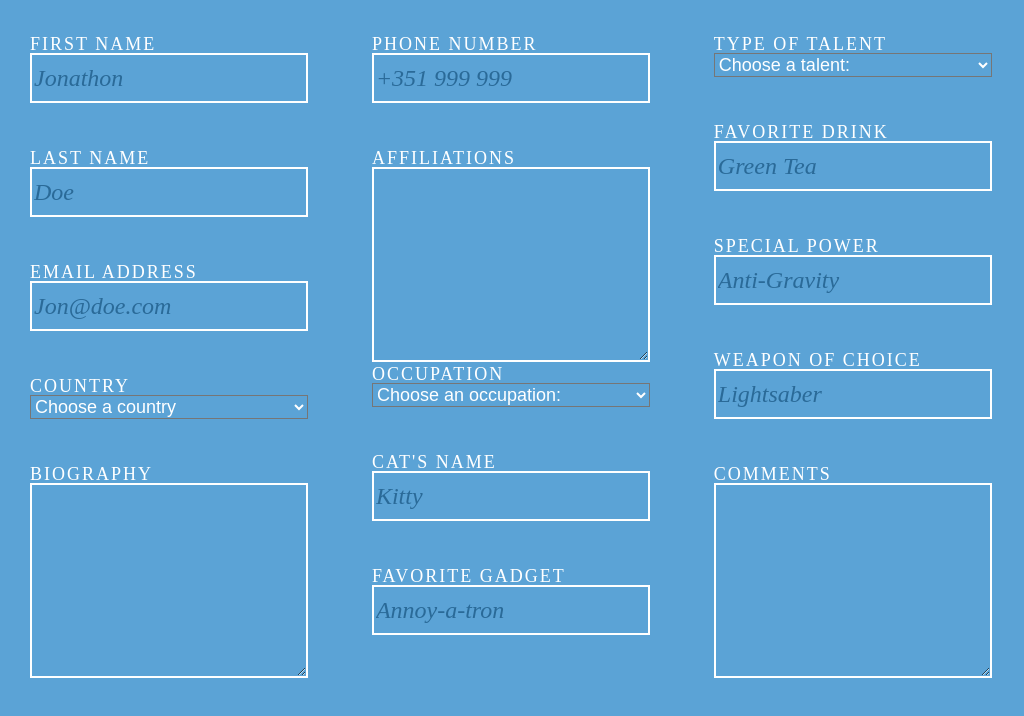
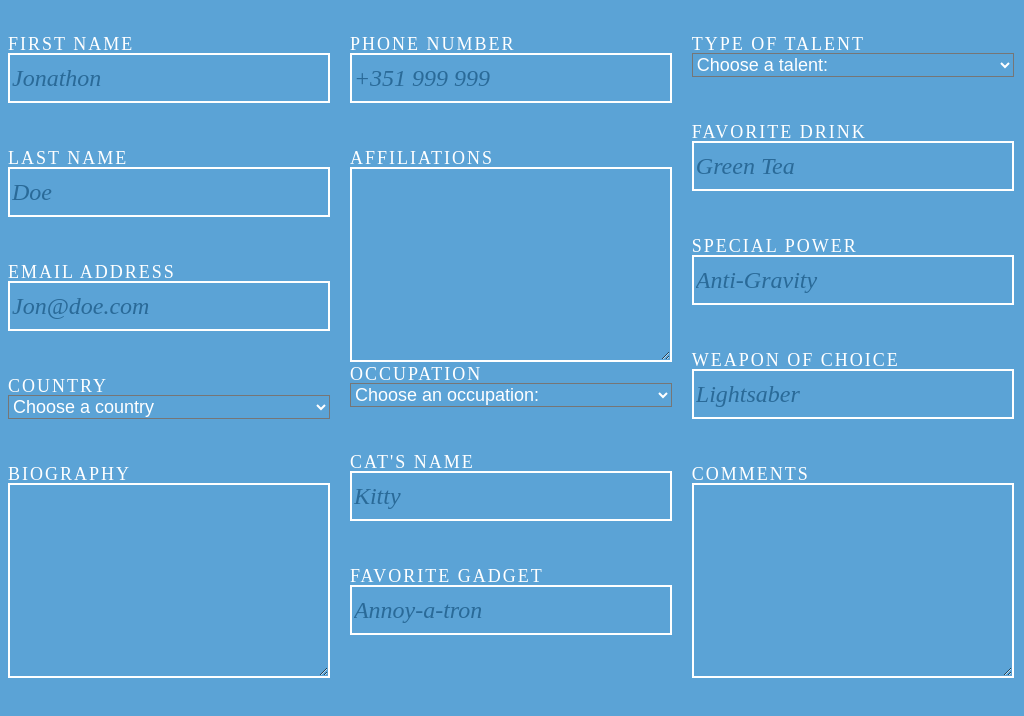
Before and after one commit to johncpatterson/TIY-1-3-Responsive-Form-Design, a plain HTML site: page index.html in a window 1024 px wide. Drawn offline with Linux system fonts and the light colour scheme; a web font is replaced by a local one.

Commit message:
added additional media query and tweaked padding

```diff
--- a/main.css
+++ b/main.css
@@ -13,7 +13,7 @@ div {
     display: inline-block;
     width: 33%;
     margin: 10px auto;
-    padding: 25px 30px 25px 30px;
+    padding: 25px 35px 25px 35px;
     vertical-align: top;
 }
 
@@ -64,8 +64,8 @@ textarea {
 }
 
 textarea:focus {
-	resize: none;
-	width: 100%;
+    resize: none;
+    width: 100%;
     outline: none;
     color: white;
     border: 2px solid #2A6A98;
@@ -73,53 +73,14 @@ textarea:focus {
     font-family: 'Merriweather', serif;
 }
 
-@media screen and (min-width:350px) and (max-width: 1000px) {
+@media screen and (min-width:350px) and (max-width: 990px) {
     div {
         width: 100%;
     }
 }
 
-/*test comment*/
-
-/*@media screen and (max-width: 990px) {
-    .column_1 {
-        width: 50%;
-        padding: 1% 4%;
-        float: left;
-    }
-    .column_2 {
-        width: 50%;
-        padding: 1% 4%;
-        margin: 0px 0px 5px 5px;
-        clear: right;
-    }
-    .column_3 {
-        clear: both;
-        padding: 1% 4%;
-        width: auto;
-        float: left;
+@media screen and (min-width:990px) and (max-width: 1150px) {
+    div {
+        padding: 25px 8px 25px 8px;
     }
 }
-
-@media screen and (max-width: 600px) {
-    .column_1 {
-        width: auto;
-        float: none;
-    }
-    .column_2 {
-        width: auto;
-        float: none;
-        margin-left: 0px;
-    }
-    .column_3 {
-        width: auto;
-        float: none;
-        clear: both;
-    }
-}
-
-@media screen and (max-width: 480px) {
-    h1 {
-        font-size: 2em;
-    }
-}*/
```
